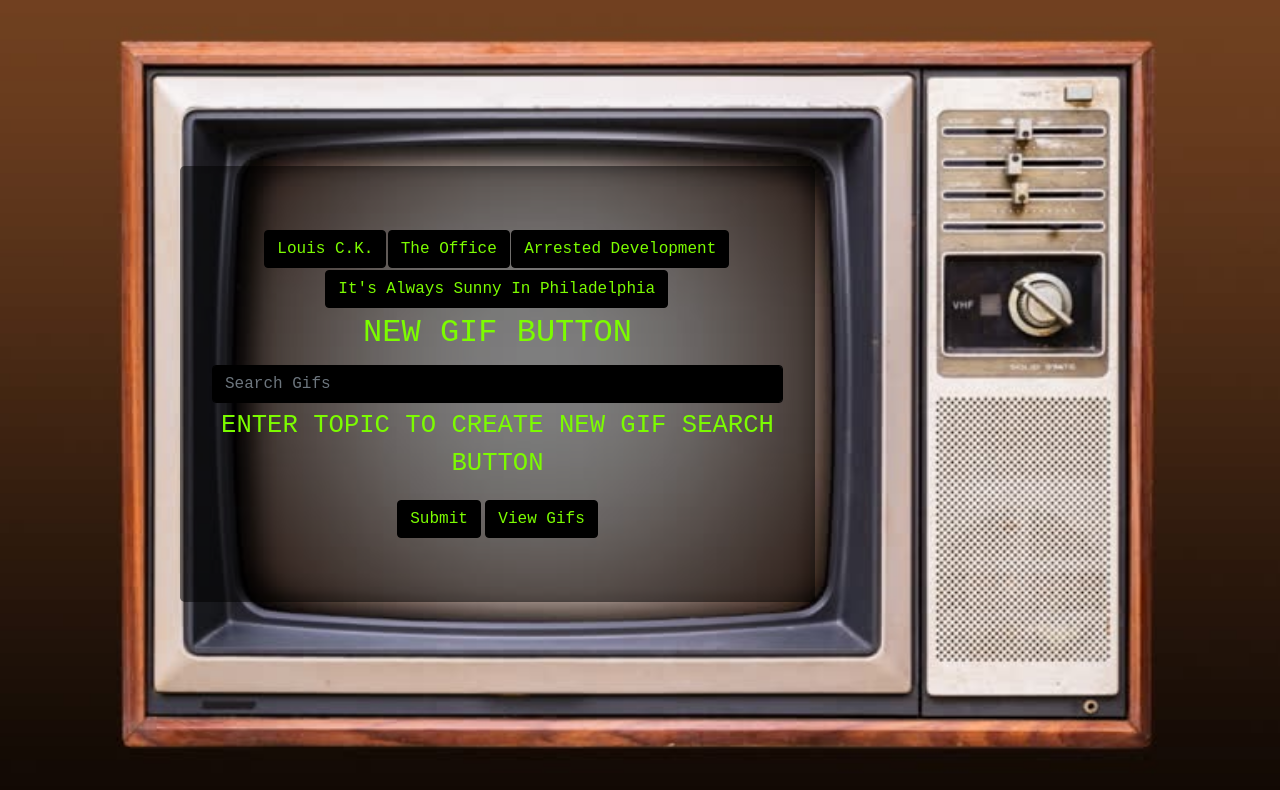
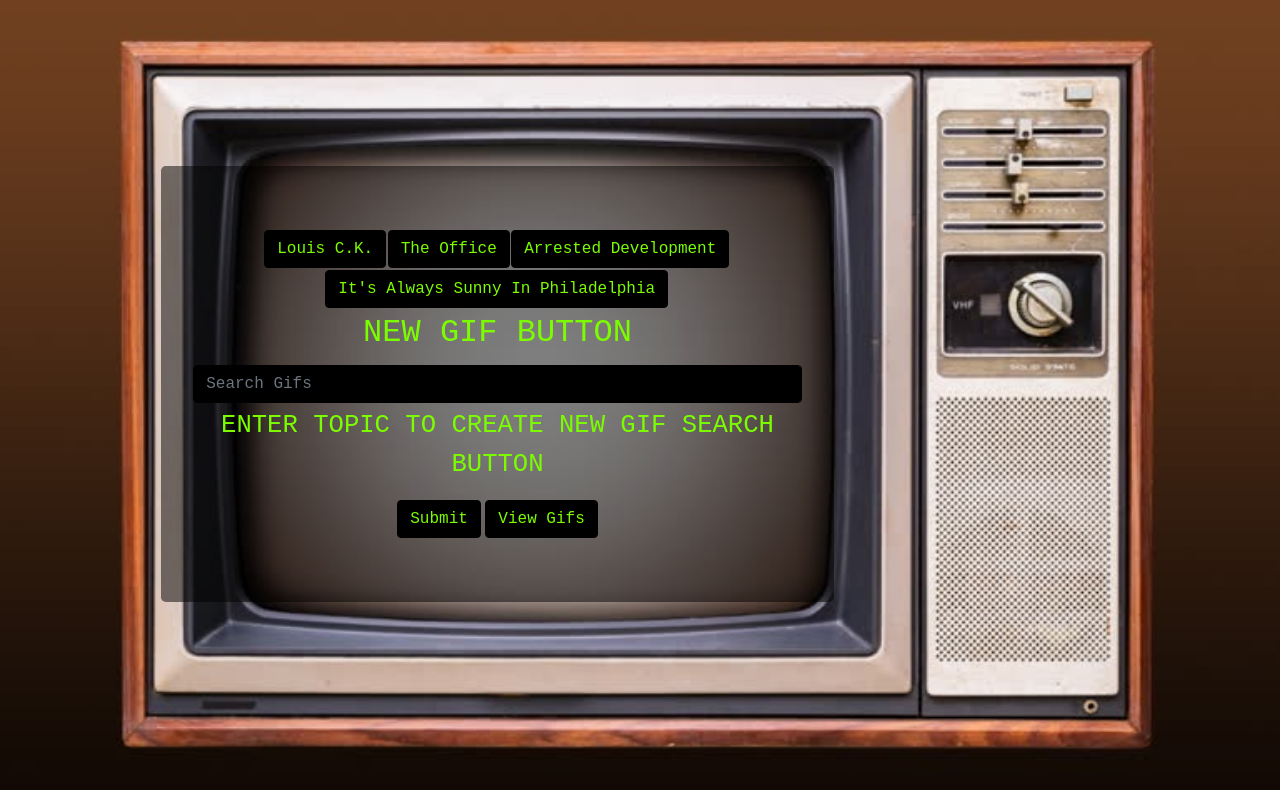
Before and after one commit to adriban3/gif-search, a plain HTML site: page index.html in a window 1280 px wide. Drawn offline with nearby package versions, Linux system fonts and the light colour scheme.

Commit message:
aligning jumbotron without columns, using margin instead

```diff
--- a/assets/css/style.css
+++ b/assets/css/style.css
@@ -16,6 +16,8 @@ body {
     background-color: rgba(0,0,0,.5);
     max-height: 600px; /*media query this*/
     overflow: auto;
+    margin-left: 8%; /*media query this*/
+    margin-right: 33%; /*media query this*/
 }
 
 .form-group {
--- a/index.html
+++ b/index.html
@@ -11,8 +11,8 @@
 <body>
     <div class="container">
         <div class="row center">
-            <div class="col-xl-1"></div> <!--work on responsiveness with column sizing, set column sizes for different screen sizes as well-->
-            <div class="col-xl-7">
+            <!-- <div class="col-xl-1"></div> work on responsiveness with column sizing, set column sizes for different screen sizes as well -->
+            <!-- <div class="col-xl-7"> -->
                 <div class="jumbotron">
 
                     <div id="initButtons"></div>
@@ -31,7 +31,7 @@
 
                 </div>
             </div>
-            <div class="col-xl-4"></div>
+            <!-- <div class="col-xl-4"></div> -->
         </div>
     </div>
 
```
